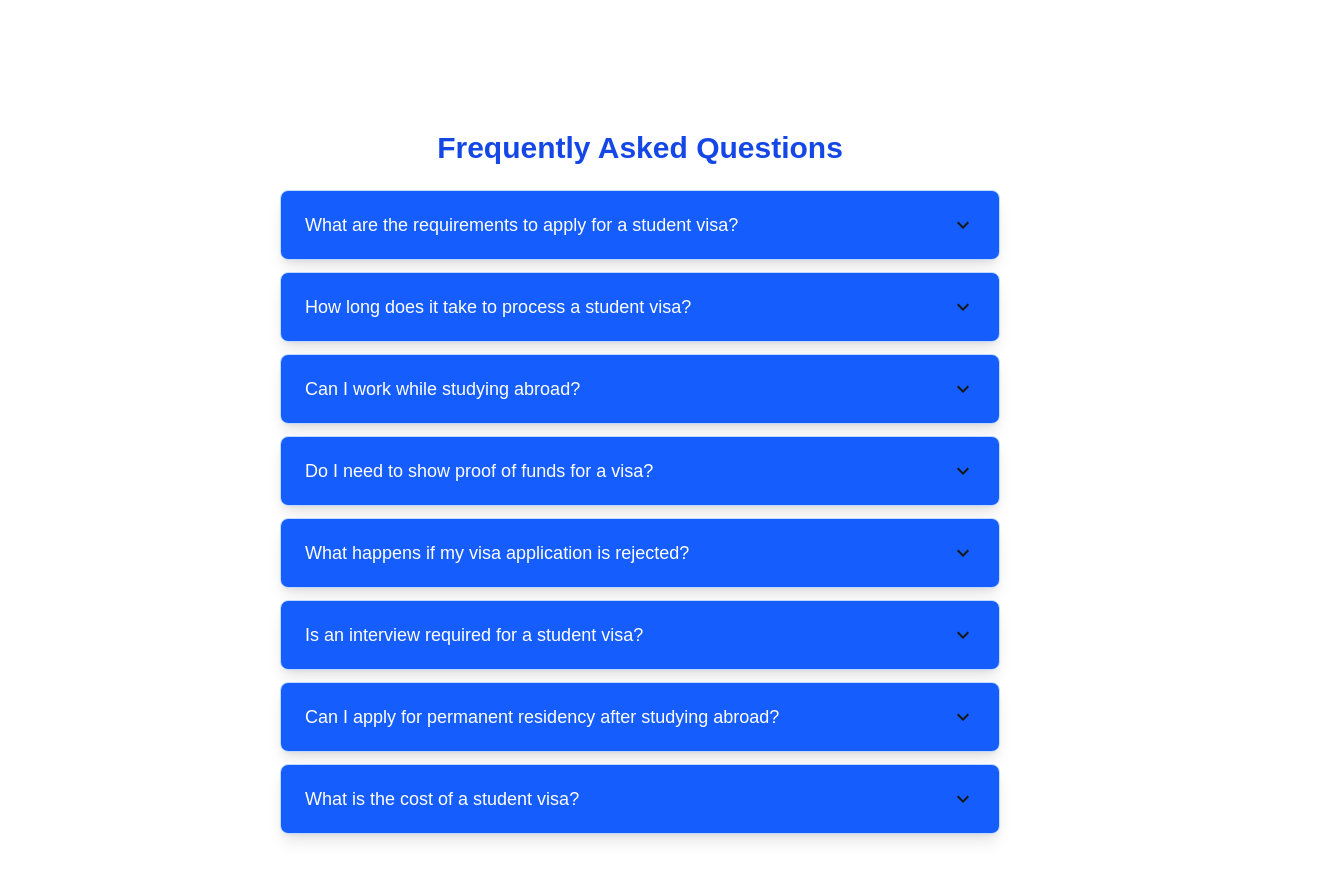
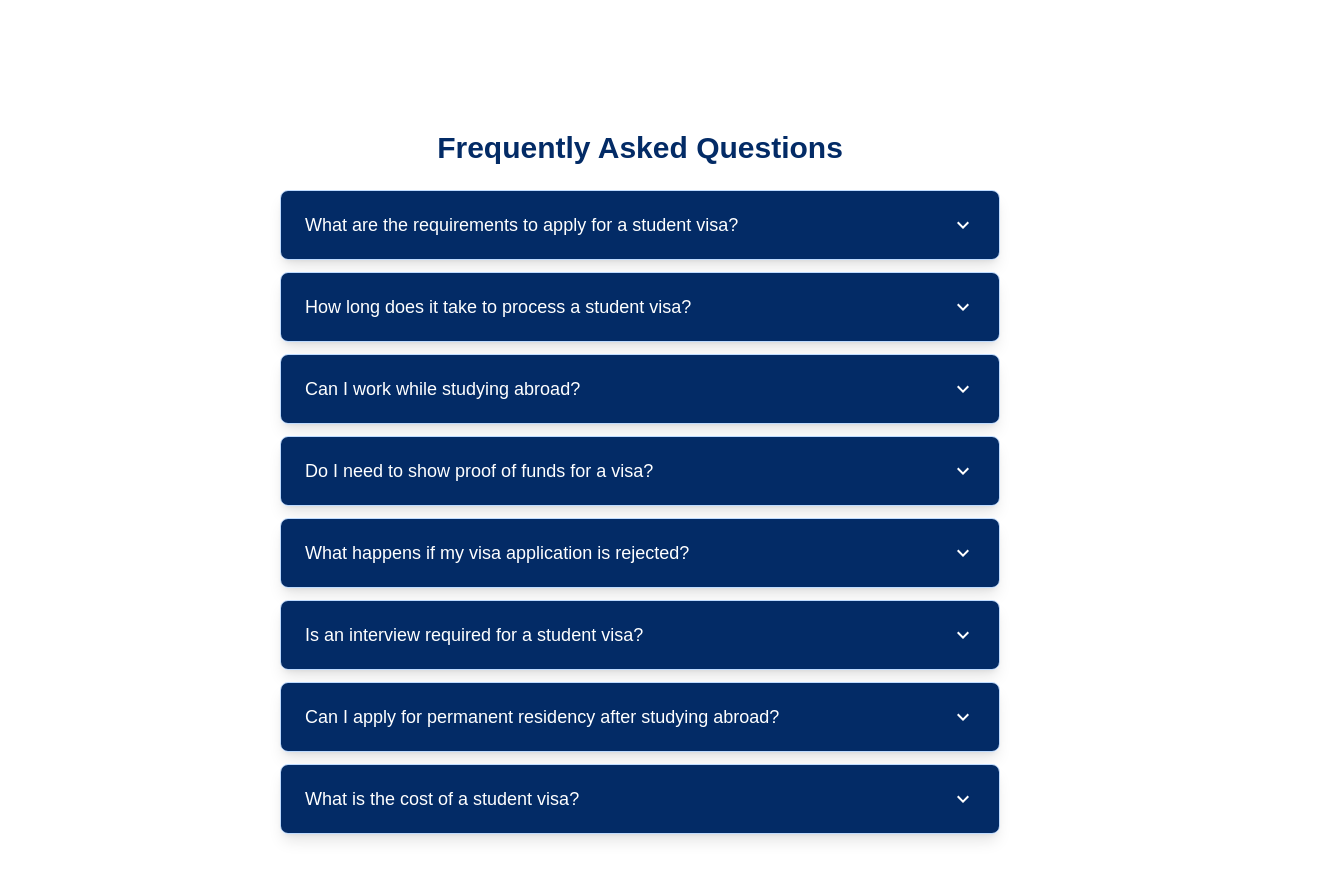
Before and after one commit to muhammadusmanahmedx/Sahil-consultnt-website-Next-js-, a Next.js app: page /about in a window 1280 px wide. Shown: the part 3120-4000 px from the top of the page, 1336 px wide, since content can reach past the window. Built offline with nearby package versions, Linux system fonts and the light colour scheme.

Commit message:
faq icon updation

```diff
--- a/app/(pages)/components/Header.js
+++ b/app/(pages)/components/Header.js
@@ -186,7 +186,7 @@ const Header = () => {
     </div>
 
       {/* Navigation Bar */}
-      <div className="bg-white border-b border-gray-200 py-2 lg:mr-20 lg:ml-14">
+      <div className="bg-white border-b w-full border-gray-200 py-2 lg:mr-20 lg:ml-14">
         <div className="flex justify-between items-center px-2 sm:px-3 max-w-full">
           {/* Logo on Left */}
           <div className="flex items-center gap-1">
--- a/app/(pages)/components/faq.js
+++ b/app/(pages)/components/faq.js
@@ -53,7 +53,7 @@ export default function FAQAccordion() {
 
   return (
     <div className="w-full lg:mb-[12rem]  max-w-3xl mx-auto px-6 py-3" >
-      <h2 className="text-2xl sm:text-3xl font-bold mb-6 text-center text-blue-700">
+      <h2 className="text-2xl sm:text-3xl font-bold mb-6 text-center text-[#032b66]">
         Frequently Asked Questions
       </h2>
       <div className="space-y-3">
@@ -64,7 +64,7 @@ export default function FAQAccordion() {
           >
             {/* FAQ Header */}
             <div
-              className="relative z-10 w-full cursor-pointer flex justify-between items-center px-6 py-5 bg-blue-600 hover:bg-blue-700 transition"
+              className="relative z-10 w-full cursor-pointer flex justify-between items-center px-6 py-5 bg-[#032b66] hover:bg-[#032b66/30] transition"
               onClick={() => toggleAccordion(index)}
             >
               <span className="flex-grow text-lg font-medium text-white">
@@ -72,6 +72,7 @@ export default function FAQAccordion() {
               </span>
               <ExpandMoreOutlinedIcon
                 sx={{
+                    color:"white",
                   transform:
                     openIndex === index ? "rotate(180deg)" : "rotate(0deg)",
                   transition: "transform 0.2s ease-in-out",
@@ -82,7 +83,7 @@ export default function FAQAccordion() {
             <div
               className={`overflow-hidden transition-all duration-300 ${
                 openIndex === index
-                  ? "max-h-60 p-4 bg-blue-50 text-blue-900"
+                  ? "max-h-60 p-4 bg-blue-50 text-[#032b66]"
                   : "max-h-0"
               }`}
             >
```
